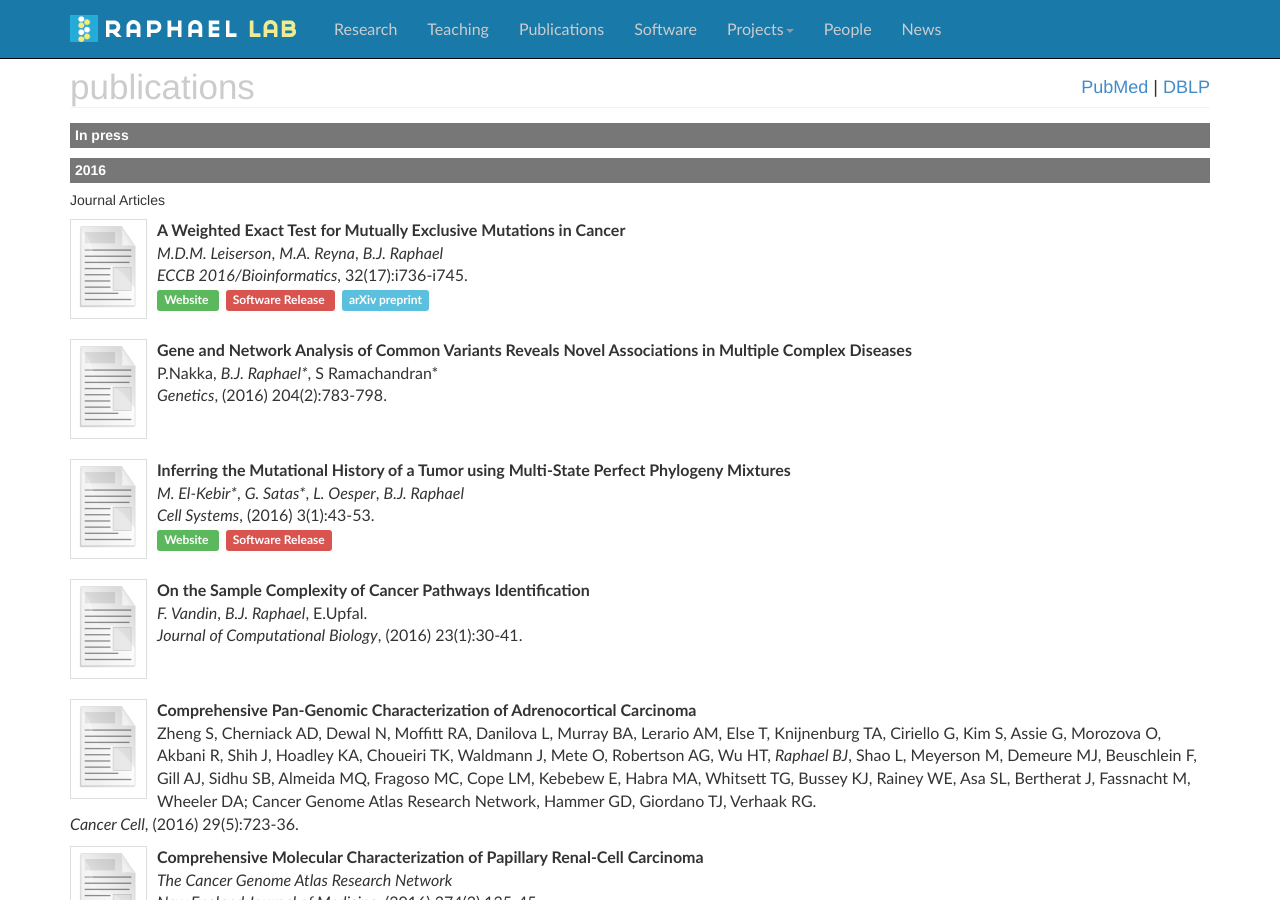
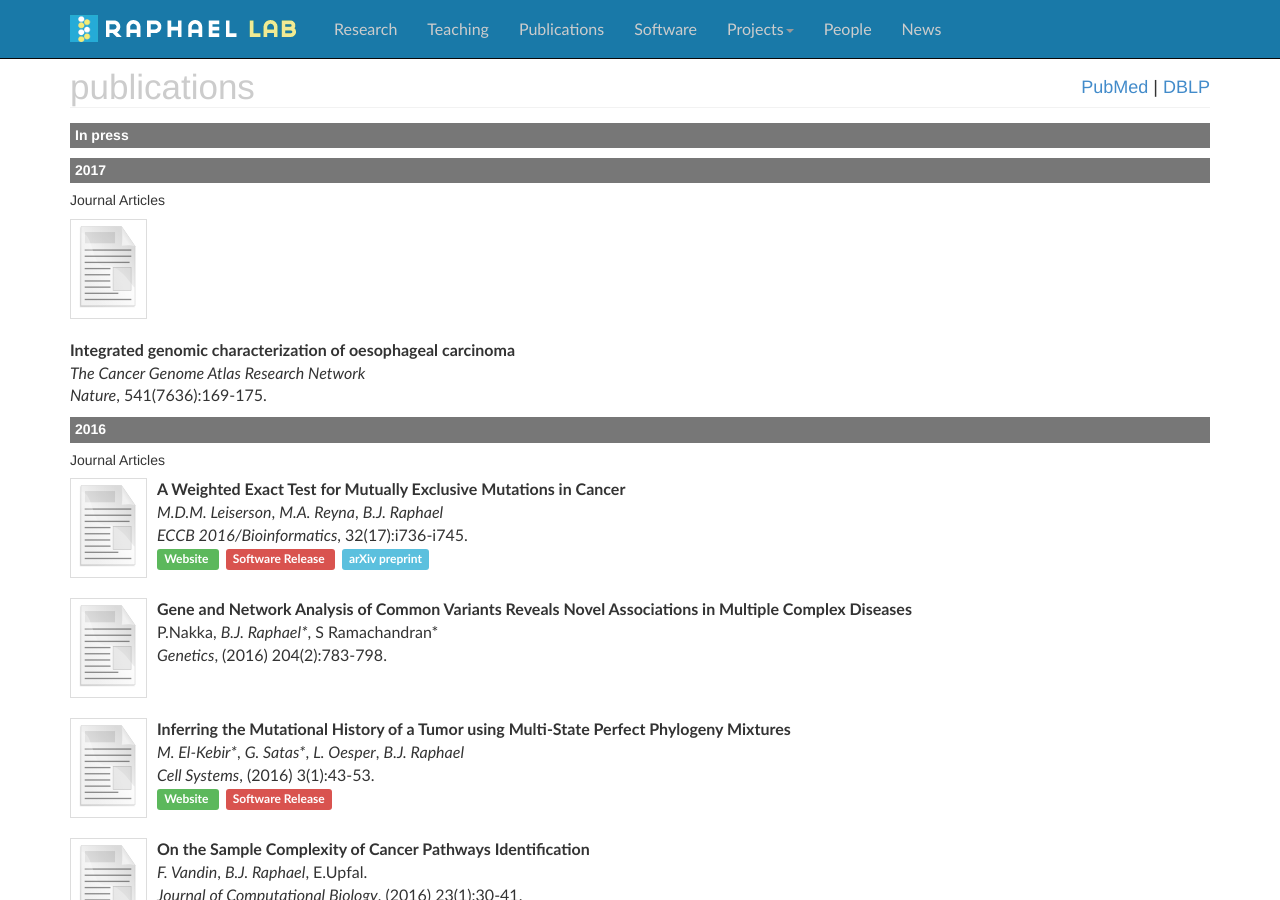
Before and after one commit to raphael-group/raphael-group.github.io, a Jekyll site: the page built from publications/index.md, in a window 1280 px wide and 900 px high. Built offline with Jekyll 4.4.1, drawn with Linux system fonts in a browser that asks for light colours; nearby versions of some CDN libraries; comment, search, counter and statistics services are not loaded.

Commit message:
Update index.md

```diff
--- a/publications/index.md
+++ b/publications/index.md
@@ -9,6 +9,17 @@ container_css_class: container publications
 # publications
 
 ### In press ###
+
+### 2017 ###
+
+##### Journal Articles
+* [![TCGAESCA](../assets/img/papers/missing.svg)](http://www.nature.com/nature/journal/v541/n7636/full/nature20805.html)
+
+**Integrated genomic characterization of oesophageal carcinoma**
+
+_The Cancer Genome Atlas Research Network_
+
+*Nature*, 541(7636):169-175.
 
 ### 2016 ###
 
@@ -31,7 +42,7 @@ container_css_class: container publications
         	<a href="http://arxiv.org/abs/1607.02447" target="_new">arXiv preprint</a>
     	</span>
 
-* [![PEGASUS](../assets/img/papers/missing.svg)]()
+* [![PEGASUS](../assets/img/papers/missing.svg)](http://www.genetics.org/content/204/2/783)
 	**Gene and Network Analysis of Common Variants Reveals Novel Associations in Multiple Complex Diseases**
 
 	P.Nakka,  _B.J. Raphael*_, S Ramachandran*
```
